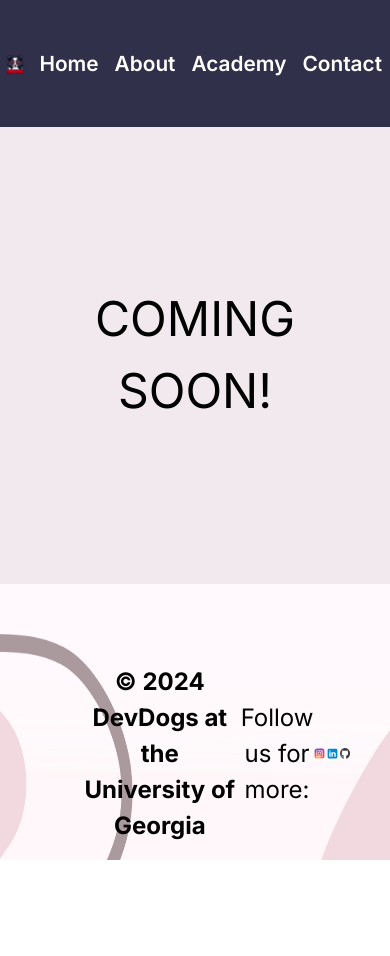
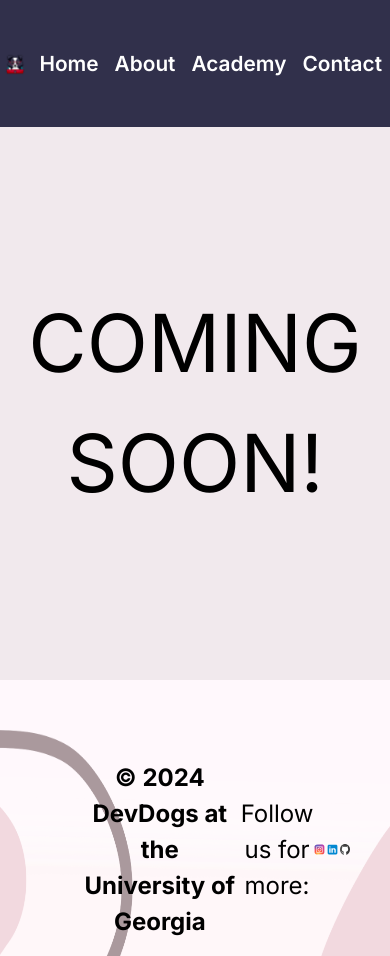
Before and after one commit to DevDogs-UGA/DevDogs-Website, a Next.js app: page /academy in a window 390 px wide. Before the commit the page ends 860 px from the top, so only its background shows below. Built offline with nearby package versions, Linux system fonts and the light colour scheme.

Commit message:
Updated mobile view styling

```diff
--- a/src/app/academy/page.js
+++ b/src/app/academy/page.js
@@ -1,7 +1,7 @@
 const AcademyPage = () => {
     return (
         <div>
-            <h3 className=" my-[35%] text-[3rem]">COMING SOON!</h3>
+            <h3 className=" my-[35%] text-[5rem]">COMING SOON!</h3>
         </div>
     )
 }
--- a/src/app/contact/page.js
+++ b/src/app/contact/page.js
@@ -1,7 +1,7 @@
 const Page = () => {
     return (
         <div>
-            <h3 className=" my-[35%] text-[3rem]">COMING SOON!</h3>
+            <h3 className=" my-[35%] text-[5rem]">COMING SOON!</h3>
         </div>
     )
 }
--- a/src/app/globals.css
+++ b/src/app/globals.css
@@ -371,6 +371,10 @@ iframe {
     padding: 20px;
   }
 
+  .section-event > h1 {
+    font-size: 2rem;
+  }
+
   #abouttitle>h1,
   #devdawgs {
     font-size: 3rem;
```
